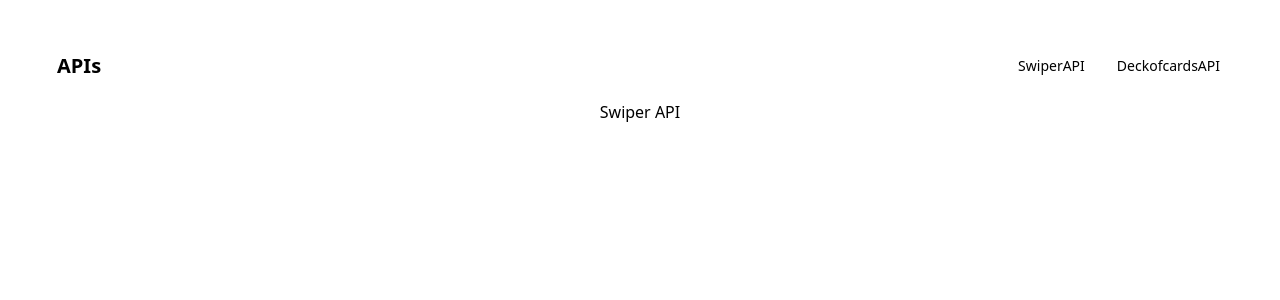
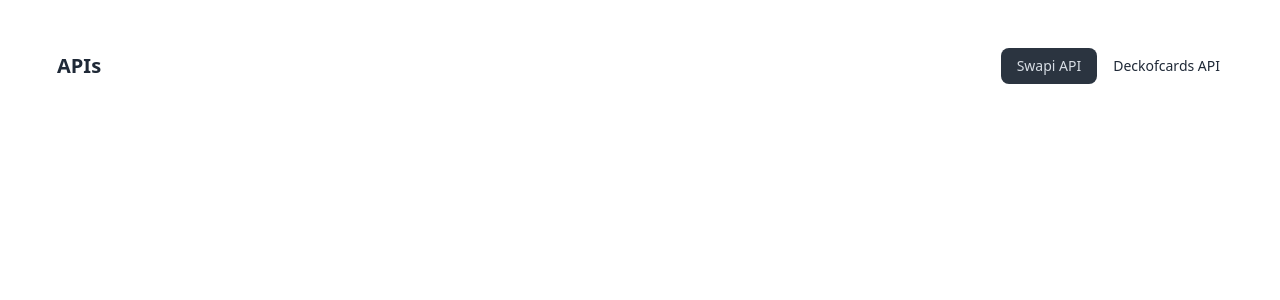
Before and after one commit to SvitlanaRybakova/lexicon-swapi-deckofcard, a React (Vite) app: page / in a window 1280 px wide. Shown: the top 300 px of the page. Built offline with nearby package versions, Linux system fonts and the light colour scheme.

Commit message:
fix: css styles, add the active link, add the route const

```diff
--- a/package.json
+++ b/package.json
@@ -16,7 +16,8 @@
     "@tanstack/react-query-devtools": "^5.59.14",
     "react": "^18.3.1",
     "react-dom": "^18.3.1",
-    "react-router-dom": "^6.27.0"
+    "react-router-dom": "^6.27.0",
+    "uuid": "^10.0.0"
   },
   "devDependencies": {
     "@eslint/js": "^9.11.1",
--- a/src/App.jsx
+++ b/src/App.jsx
@@ -1,16 +1,20 @@
 import './App.css';
 import { Route, Routes } from 'react-router-dom';
 import Navbar from './components/Navbar';
-import Swiper from './pages/Swiper';
+import Swapi from './pages/Swapi';
 import Deckofcards from './pages/Deckofcards';
+import { routes } from './routes';
 
 function App() {
+  const swapiPath = routes[0].path;
+  const deckocardsPath = routes[1].path;
+
   return (
     <>
       <Navbar />
       <Routes>
-        <Route exact path="/" element={<Swiper />} />
-        <Route exact path="/deckocard" element={<Deckofcards />} />
+        <Route exact path={swapiPath} element={<Swapi />} />
+        <Route exact path={deckocardsPath} element={<Deckofcards />} />
       </Routes>
     </>
   );
--- a/src/components/Navbar.jsx
+++ b/src/components/Navbar.jsx
@@ -1,20 +1,22 @@
 import React from 'react';
 import { NavLink } from 'react-router-dom';
+import { routes } from '../routes';
 
 const Navbar = () => {
   return (
-    <div class="navbar bg-base-100">
-      <div class="flex-1">
-        <a class="btn btn-ghost text-xl">APIs</a>
+    <div className="navbar bg-base-100">
+      <div className="flex-1">
+        <a className="btn btn-ghost text-xl">APIs</a>
       </div>
-      <div class="flex-none">
-        <ul class="menu menu-horizontal px-1">
-          <li>
-            <NavLink to="/">SwiperAPI</NavLink>
-          </li>
-          <li>
-            <NavLink to="deckocard">DeckofcardsAPI</NavLink>
-          </li>
+      <div className="flex-none">
+        <ul className="menu menu-horizontal px-1">
+          {routes.map((route) => (
+            <li key={route.id}>
+              <NavLink to={route.path} className={({ isActive }) => (isActive ? 'active' : '')}>
+                {route.name}
+              </NavLink>
+            </li>
+          ))}
         </ul>
       </div>
     </div>
--- /dev/null
+++ b/src/pages/Swapi.jsx
@@ -0,0 +1,7 @@
+import React from 'react';
+
+const Swapi = () => {
+  return <div class="container mx-auto"></div>;
+};
+
+export default Swapi;
--- a/src/pages/Swiper.jsx
+++ /dev/null
@@ -1,7 +0,0 @@
-import React from 'react';
-
-const Swiper = () => {
-  return <div>Swiper API</div>;
-};
-
-export default Swiper;
--- /dev/null
+++ b/src/routes.js
@@ -0,0 +1,14 @@
+import { v4 as uuidv4 } from 'uuid';
+
+export const routes = [
+  {
+    id: uuidv4(),
+    name: 'Swapi API',
+    path: '/',
+  },
+  {
+    id: uuidv4(),
+    name: 'Deckofcards API',
+    path: 'deckocard',
+  },
+];
--- a/tailwind.config.js
+++ b/tailwind.config.js
@@ -5,7 +5,14 @@ module.exports = {
     extend: {},
   },
   daisyui: {
-    themes: ['capcake'],
+    themes: 'cupcake', // false: only light + dark | true: all themes | array: specific themes like this ["light", "dark", "cupcake"]
+    // darkTheme: "dark", // name of one of the included themes for dark mode
+    base: true, // applies background color and foreground color for root element by default
+    styled: true, // include daisyUI colors and design decisions for all components
+    utils: true, // adds responsive and modifier utility classes
+    prefix: '', // prefix for daisyUI classnames (components, modifiers and responsive class names. Not colors)
+    logs: true, // Shows info about daisyUI version and used config in the console when building your CSS
+    themeRoot: ':root', // The element that receives theme color CSS variables
   },
   plugins: [require('daisyui')],
 };
```
Also changed, not shown: 1 other file (tests, documents, lock files or other folders).
